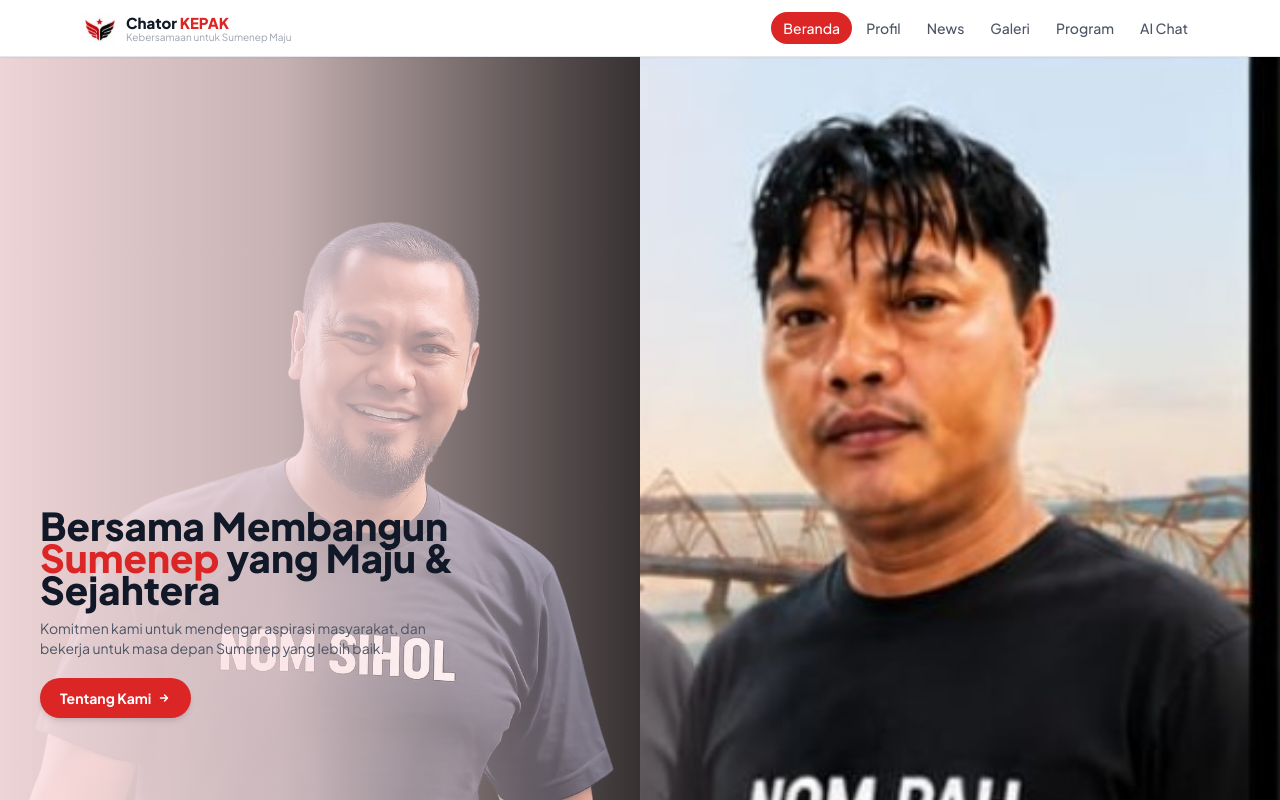
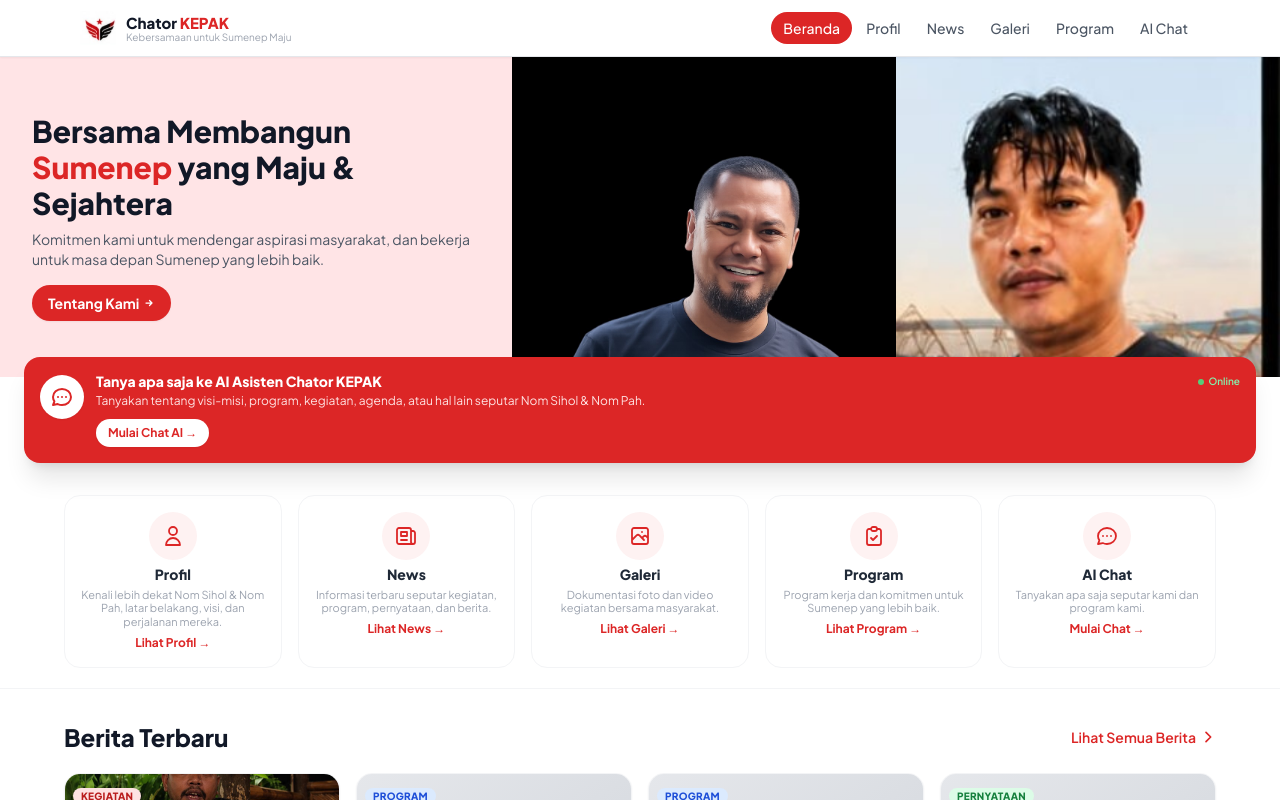
Before and after one commit to hamrasidi7-rgb/ChatorKEPAK, a Next.js app: page / in a window 1280 px wide. Shown: the top 800 px of the page. Built offline with nearby package versions, Linux system fonts and the light colour scheme.

Commit message:
refactor: hero 2-column layout, text 40% left + both photos 60% right

```diff
--- a/src/components/home/HeroSection.tsx
+++ b/src/components/home/HeroSection.tsx
@@ -3,59 +3,28 @@ import Link from "next/link";
 
 export default function HeroSection() {
   return (
-    <section className="relative bg-rose-100 overflow-hidden">
+    <section className="bg-rose-100 overflow-hidden">
+      <div className="flex h-56 sm:h-64 md:h-80">
 
-      {/* Dua foto berdampingan — tinggi section mengikuti foto */}
-      <div className="flex w-full">
-        <div className="flex-1">
-          <Image
-            src="/images/nom-sihol.jpg"
-            alt="Nom Sihol"
-            width={600}
-            height={750}
-            className="w-full h-auto block object-cover object-top"
-            priority
-          />
-        </div>
-        <div className="flex-1">
-          <Image
-            src="/images/nom-pah.jpg"
-            alt="Nom Pah"
-            width={600}
-            height={750}
-            className="w-full h-auto block object-cover object-top"
-          />
-        </div>
-      </div>
-
-      {/* Gradient overlay kiri → kanan */}
-      <div
-        className="absolute inset-0 z-10 pointer-events-none"
-        style={{
-          background:
-            "linear-gradient(to right, rgba(255,228,230,0.93) 0%, rgba(255,228,230,0.78) 22%, rgba(255,228,230,0.32) 44%, transparent 62%)",
-        }}
-      />
-
-      {/* Teks overlay di kiri */}
-      <div className="absolute inset-0 z-20 flex flex-col justify-center px-5 md:px-10 py-8 w-[60%] md:max-w-lg">
-        <h1 className="text-[1.3rem] sm:text-2xl md:text-[2.4rem] font-extrabold text-gray-900 leading-tight mb-2 md:mb-3">
+        {/* Kiri: teks (40% lebar) */}
+        <div className="w-[40%] flex-shrink-0 flex flex-col justify-center px-3 sm:px-5 md:px-8 py-5">
+          <h1 className="text-[1rem] sm:text-xl md:text-3xl font-extrabold text-gray-900 leading-tight mb-2">
             Bersama Membangun{" "}
             <span className="text-brand-red">Sumenep</span>{" "}
             yang Maju &amp; Sejahtera
           </h1>
-        <p className="text-gray-600 text-[10px] sm:text-xs md:text-sm leading-relaxed mb-5">
+          <p className="text-[9px] sm:text-xs md:text-sm text-gray-600 leading-relaxed mb-3 md:mb-4">
             Komitmen kami untuk mendengar aspirasi masyarakat, dan bekerja
             untuk masa depan Sumenep yang lebih baik.
           </p>
           <div>
             <Link
               href="/profil"
-            className="inline-flex items-center gap-1.5 bg-brand-red hover:bg-brand-red-hover text-white font-bold text-xs md:text-sm px-4 md:px-5 py-2 md:py-2.5 rounded-full transition-colors shadow-md"
+              className="inline-flex items-center gap-1 bg-brand-red hover:bg-brand-red-hover text-white font-bold text-[10px] sm:text-xs md:text-sm px-3 md:px-4 py-1.5 md:py-2 rounded-full transition-colors shadow-sm"
             >
               Tentang Kami
               <svg
-              className="w-3.5 h-3.5"
+                className="w-3 h-3"
                 fill="none"
                 viewBox="0 0 24 24"
                 stroke="currentColor"
@@ -71,6 +40,28 @@ export default function HeroSection() {
           </div>
         </div>
 
+        {/* Kanan: dua foto berdampingan (60% lebar) */}
+        <div className="flex-1 flex">
+          <div className="relative flex-1 overflow-hidden">
+            <Image
+              src="/images/nom-sihol.jpg"
+              alt="Nom Sihol"
+              fill
+              className="object-cover object-top"
+              priority
+            />
+          </div>
+          <div className="relative flex-1 overflow-hidden">
+            <Image
+              src="/images/nom-pah.jpg"
+              alt="Nom Pah"
+              fill
+              className="object-cover object-top"
+            />
+          </div>
+        </div>
+
+      </div>
     </section>
   );
 }
```
Lines whose indentation alone changed are shown as unchanged.
